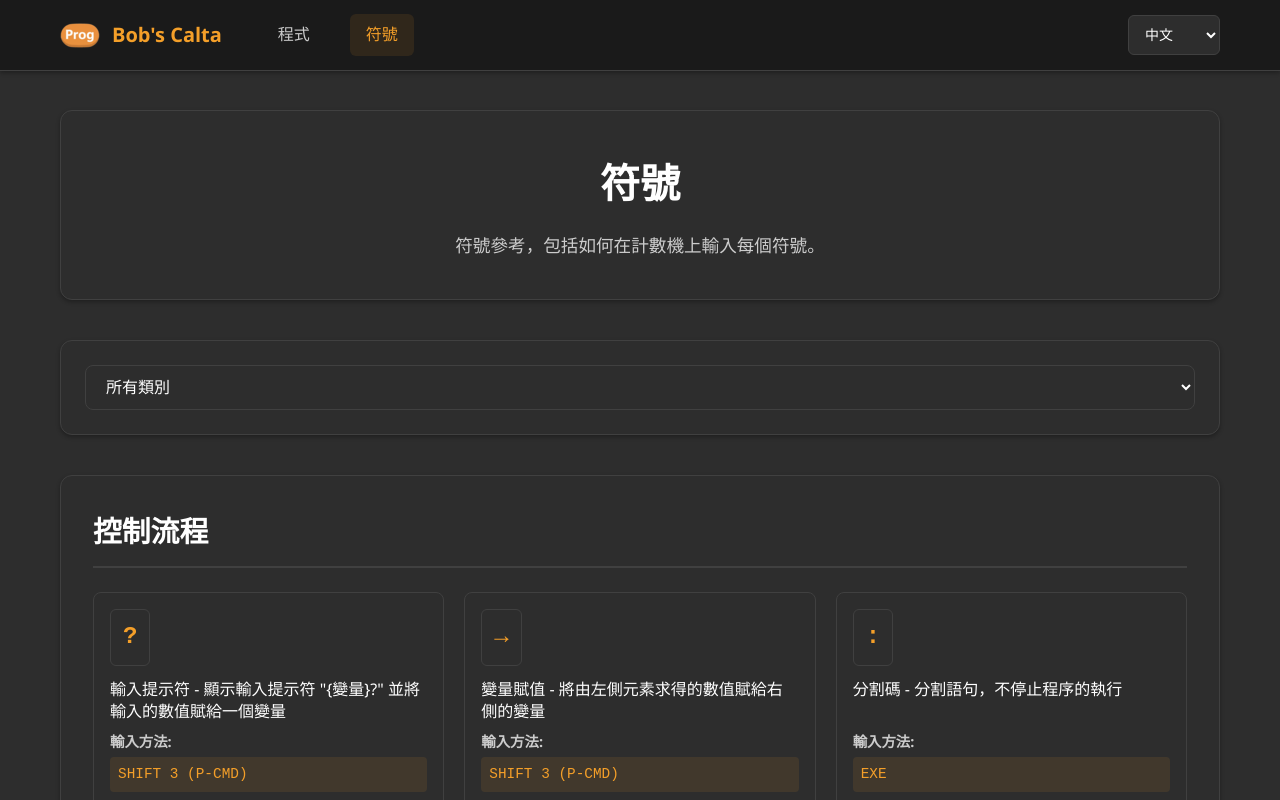
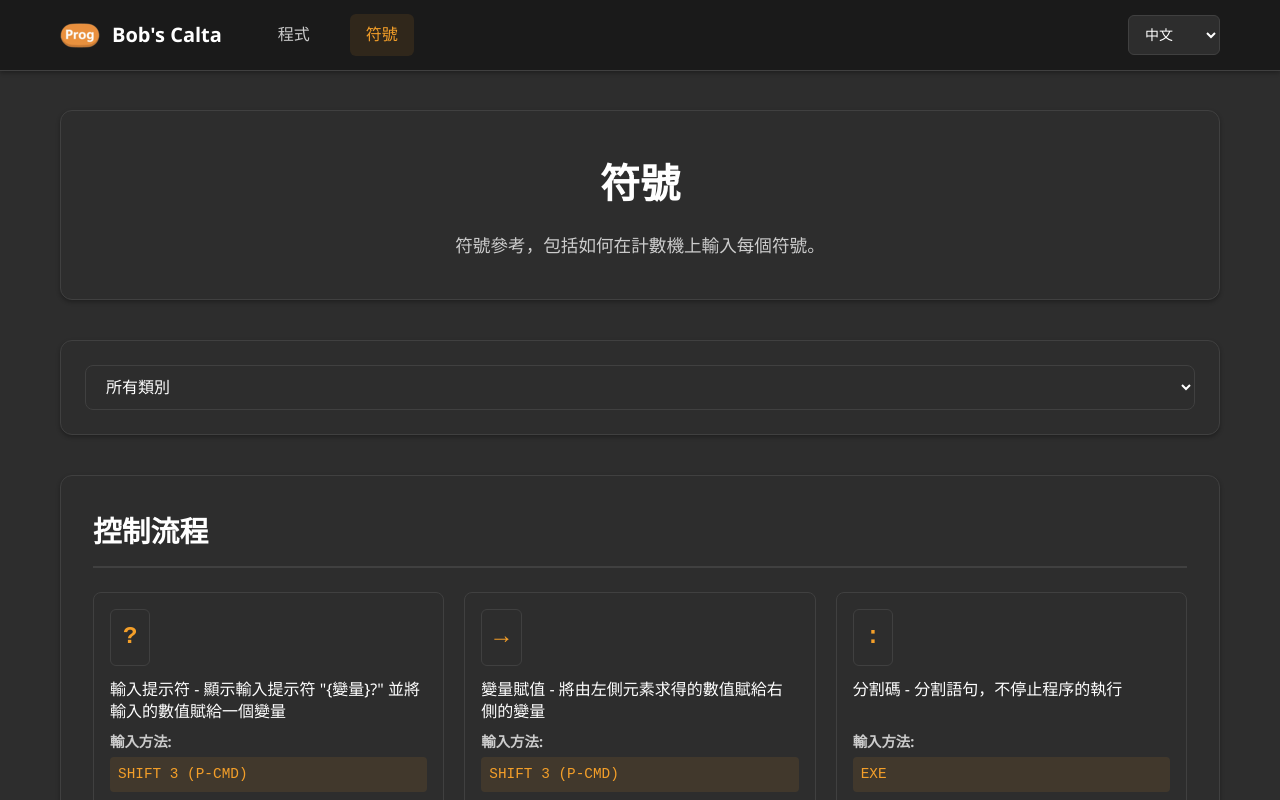
Before and after one commit to jkclee123/bob-calta-prog, a React (Create React App) app: page /symbols in a window 1280 px wide. Shown: the top 800 px of the page. Built offline with nearby package versions, Linux system fonts and the light colour scheme; a web font is replaced by a local one.

Commit message:
white color logo text

```diff
--- a/src/components/Header.css
+++ b/src/components/Header.css
@@ -45,7 +45,6 @@
   font-size: 20px;
   font-weight: 600;
   margin: 0;
-  color: var(--accent-color);
 }
 
 .nav {
```
